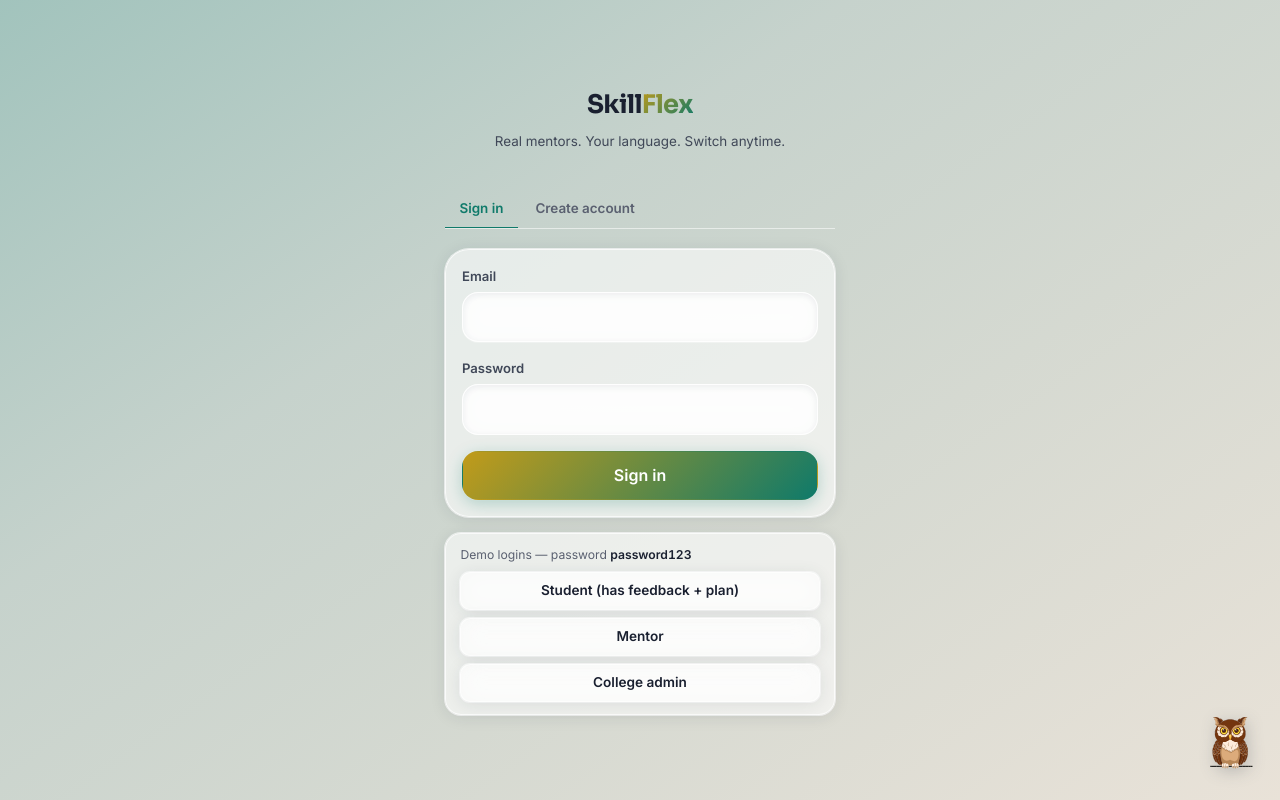
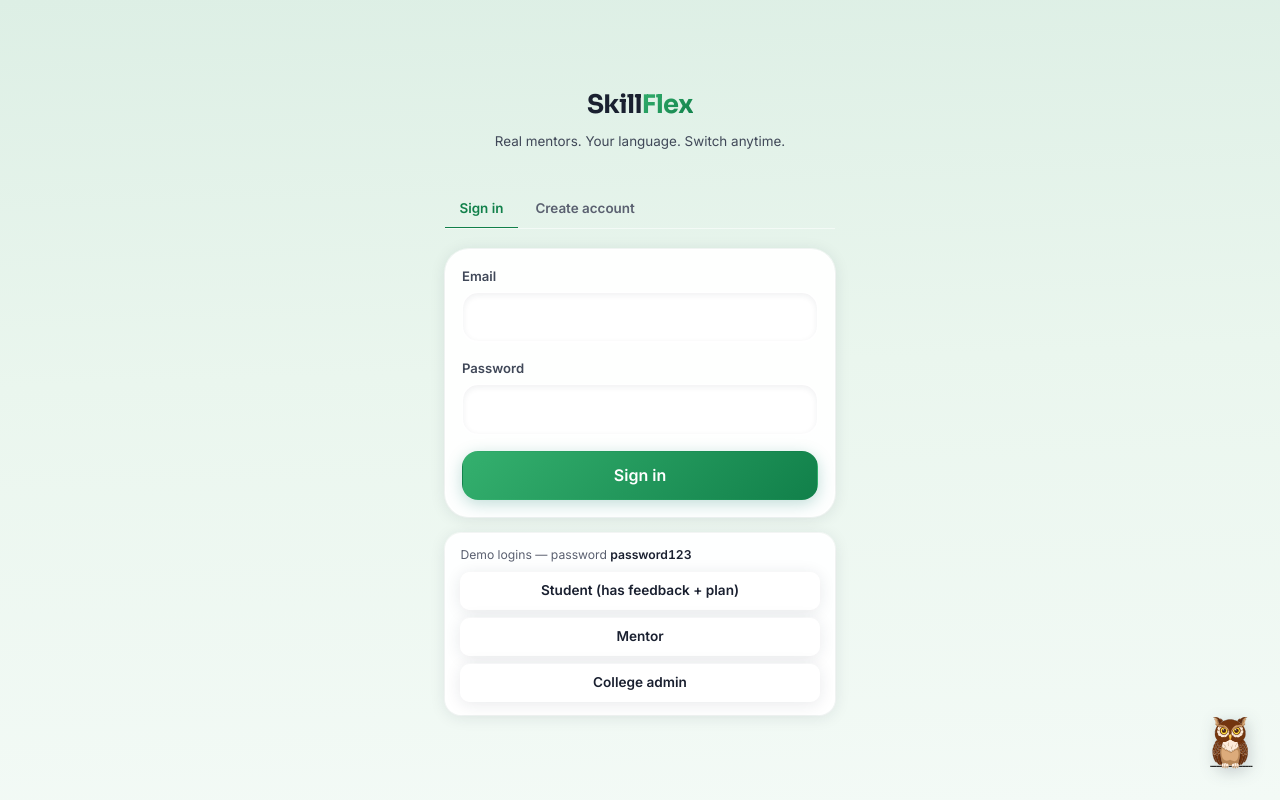
Before and after one commit to freefiremax/skillflex, a React (Vite) app in the folder apps/web/: page / in a window 1280 px wide. Built offline with nearby package versions, Linux system fonts and the light colour scheme.

Commit message:
feat: align entire UI and iOS tab menu colors with homepage mint/emerald theme

```diff
--- a/apps/web/src/components/AppShell.tsx
+++ b/apps/web/src/components/AppShell.tsx
@@ -121,7 +121,7 @@ export function AppShell({ children }: { children: ReactNode }) {
   }, [pathname])
 
   return (
-    <div className={mint ? 'theme-mint' : undefined}>
+    <div className="theme-mint">
       <IosTabBar items={nav} className="nav-desktop" />
 
       <div className="shell">
--- a/apps/web/src/styles/global.css
+++ b/apps/web/src/styles/global.css
@@ -19,23 +19,27 @@
 :root {
   /* Surfaces — frosted glass layers over the gradient page */
   --bg: transparent;
-  --surface:   rgba(255, 255, 255, 0.58);
-  --surface-2: rgba(255, 255, 255, 0.75);
-  --surface-3: rgba(255, 255, 255, 0.88);
-  --line:       rgba(255, 255, 255, 0.28);
-  --line-strong: rgba(255, 255, 255, 0.55);
-  --highlight:  rgba(255, 255, 255, 0.92);
+  --surface:   rgba(255, 255, 255, 0.94);
+  --surface-2: rgba(255, 255, 255, 0.97);
+  --surface-3: #ffffff;
+  --line:       rgba(18, 88, 56, 0.12);
+  --line-strong: rgba(18, 88, 56, 0.28);
+  --highlight:  rgba(255, 255, 255, 0.95);
 
   /* Brand — retained for semantic uses (links, focus rings, AI-derived labels) */
-  --brand:      #6d3fe0;
-  --brand-deep: #4c22b0;
-  --brand-soft: rgba(109, 63, 224, 0.11);
-  --brand-tint: rgba(109, 63, 224, 0.18);
-  --accent:     #0a6880;
-
-  /* CTA gradient — warm gold → deep teal, matching the reference palette */
-  --cta-from: #c19b1a;
-  --cta-to:   #0f7a6a;
+  --brand:      #11804a;
+  --brand-deep: #0b5c34;
+  --brand-soft: rgba(17, 128, 74, 0.11);
+  --brand-tint: rgba(17, 128, 74, 0.18);
+  --accent:     #0f7a6a;
+
+  /* CTA gradient — vibrant emerald → deep forest green matching homepage */
+  --cta-from: #34b06e;
+  --cta-to:   #11804a;
+
+  --mint-deep: #0f6b3f;
+  --mint-line: #bcdfc9;
+  --mint-ring: #eaf6ee;
 
   /* Semantic */
   --ok:     #097049;
@@ -119,13 +123,8 @@ html,
 body {
   margin: 0;
   padding: 0;
-  /* body itself is always the gradient; #root floats above it */
-  background: linear-gradient(
-    145deg,
-    hsl(168 22% 70%) 0%,
-    hsl(150 12% 80%) 35%,
-    hsl(36  28% 88%) 100%
-  );
+  /* body itself is always the clean mint gradient matching homepage */
+  background: linear-gradient(178deg, #ddefe5 0%, #eaf6ee 46%, #f3faf6 100%);
   background-attachment: fixed;
   color: var(--text);
   font-family: var(--font);
@@ -141,12 +140,7 @@ body::before {
   inset: 0;
   pointer-events: none;
   z-index: 0;
-  background: linear-gradient(
-    145deg,
-    hsl(168 22% 70%) 0%,
-    hsl(150 12% 80%) 35%,
-    hsl(36  28% 88%) 100%
-  );
+  background: linear-gradient(178deg, #ddefe5 0%, #eaf6ee 46%, #f3faf6 100%);
 }
 
 #root {
@@ -553,15 +547,15 @@ a.pill:hover { text-decoration: none; transform: translateY(-1px); box-shadow: v
   height: 66px;
   padding: 4px;
   border-radius: 999px;
-  background: linear-gradient(180deg, rgba(8, 32, 54, 0.88) 0%, rgba(3, 19, 34, 0.95) 100%);
+  background: linear-gradient(180deg, rgba(6, 32, 22, 0.90) 0%, rgba(3, 20, 14, 0.96) 100%);
   backdrop-filter: blur(28px) saturate(190%);
   -webkit-backdrop-filter: blur(28px) saturate(190%);
-  border: 1px solid rgba(78, 211, 234, 0.28);
+  border: 1px solid rgba(52, 211, 153, 0.32);
   box-shadow:
-    0 16px 36px rgba(0, 10, 24, 0.55),
-    0 0 24px rgba(78, 211, 234, 0.16),
-    inset 0 1px 1.5px rgba(211, 249, 255, 0.38),
-    inset 0 -1px 1px rgba(0, 10, 24, 0.5);
+    0 16px 36px rgba(0, 16, 10, 0.55),
+    0 0 24px rgba(52, 211, 153, 0.18),
+    inset 0 1px 1.5px rgba(210, 250, 230, 0.4),
+    inset 0 -1px 1px rgba(0, 16, 10, 0.5);
 }
 
 .ios-tab-bar.nav-desktop {
@@ -573,7 +567,7 @@ a.pill:hover { text-decoration: none; transform: translateY(-1px); box-shadow: v
   position: absolute;
   inset: -2px;
   border-radius: 999px;
-  background: radial-gradient(circle at 50% 50%, rgba(78, 211, 234, 0.2), transparent 70%);
+  background: radial-gradient(circle at 50% 50%, rgba(52, 211, 153, 0.22), transparent 70%);
   pointer-events: none;
   z-index: 0;
   filter: blur(10px);
@@ -609,12 +603,12 @@ a.pill:hover { text-decoration: none; transform: translateY(-1px); box-shadow: v
   width: 100%;
   height: 100%;
   border-radius: 999px;
-  background: radial-gradient(circle at 50% 0%, #1ab5e8 0%, #0d6394 58%, #083c5e 100%);
+  background: radial-gradient(circle at 50% 0%, #34d399 0%, #10b981 55%, #065f46 100%);
   box-shadow:
-    0 4px 18px rgba(78, 211, 234, 0.48),
-    inset 0 1.5px 2px rgba(211, 249, 255, 0.75),
-    inset 0 -1px 2px rgba(0, 20, 40, 0.6);
-  border: 1px solid rgba(211, 249, 255, 0.42);
+    0 4px 18px rgba(52, 211, 153, 0.52),
+    inset 0 1.5px 2px rgba(225, 255, 240, 0.8),
+    inset 0 -1px 2px rgba(2, 28, 16, 0.6);
+  border: 1px solid rgba(210, 250, 230, 0.45);
   position: relative;
   overflow: hidden;
 }
@@ -627,7 +621,7 @@ a.pill:hover { text-decoration: none; transform: translateY(-1px); box-shadow: v
   right: 18%;
   height: 38%;
   border-radius: 999px;
-  background: linear-gradient(180deg, rgba(255, 255, 255, 0.5) 0%, rgba(255, 255, 255, 0) 100%);
+  background: linear-gradient(180deg, rgba(255, 255, 255, 0.55) 0%, rgba(255, 255, 255, 0) 100%);
   pointer-events: none;
 }
 
@@ -635,7 +629,7 @@ a.pill:hover { text-decoration: none; transform: translateY(-1px); box-shadow: v
   position: absolute;
   inset: 0;
   border-radius: 999px;
-  background: radial-gradient(circle at 50% 50%, rgba(78, 211, 234, 0.4) 0%, transparent 70%);
+  background: radial-gradient(circle at 50% 50%, rgba(52, 211, 153, 0.4) 0%, transparent 70%);
   filter: blur(6px);
   pointer-events: none;
 }
@@ -658,7 +652,7 @@ a.pill:hover { text-decoration: none; transform: translateY(-1px); box-shadow: v
   align-items: center;
   justify-content: center;
   gap: 3px;
-  color: rgba(142, 192, 222, 0.72);
+  color: rgba(162, 218, 188, 0.72);
   text-decoration: none;
   font-size: 0.65rem;
   font-weight: 600;
@@ -670,7 +664,7 @@ a.pill:hover { text-decoration: none; transform: translateY(-1px); box-shadow: v
 
 .ios-tab-item:hover {
   text-decoration: none;
-  color: #bce9f7;
+  color: #d1fae5;
 }
 
 .ios-tab-item:active {
@@ -678,8 +672,8 @@ a.pill:hover { text-decoration: none; transform: translateY(-1px); box-shadow: v
 }
 
 .ios-tab-item.active {
-  color: #d3f9ff;
-  text-shadow: 0 0 10px rgba(78, 211, 234, 0.65), 0 0 2px rgba(255, 255, 255, 0.8);
+  color: #e6fcf1;
+  text-shadow: 0 0 10px rgba(52, 211, 153, 0.65), 0 0 2px rgba(255, 255, 255, 0.85);
 }
 
 .ios-tab-icon-wrap {
@@ -1882,14 +1876,14 @@ a.pill:hover { text-decoration: none; transform: translateY(-1px); box-shadow: v
     margin: 14px auto 0;
     padding: 4px;
     border-radius: 999px;
-    background: linear-gradient(180deg, rgba(8, 32, 54, 0.88) 0%, rgba(3, 19, 34, 0.95) 100%);
+    background: linear-gradient(180deg, rgba(6, 32, 22, 0.90) 0%, rgba(3, 20, 14, 0.96) 100%);
     backdrop-filter: blur(28px) saturate(190%);
     -webkit-backdrop-filter: blur(28px) saturate(190%);
-    border: 1px solid rgba(78, 211, 234, 0.28);
+    border: 1px solid rgba(52, 211, 153, 0.32);
     box-shadow:
-      0 16px 36px rgba(0, 10, 24, 0.45),
-      0 0 24px rgba(78, 211, 234, 0.16),
-      inset 0 1px 1.5px rgba(211, 249, 255, 0.38);
+      0 16px 36px rgba(0, 16, 10, 0.45),
+      0 0 24px rgba(52, 211, 153, 0.18),
+      inset 0 1px 1.5px rgba(210, 250, 230, 0.4);
   }
 
   .ios-tab-bar.nav-desktop .ios-tab-item {
```
